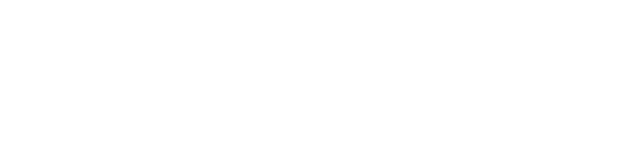
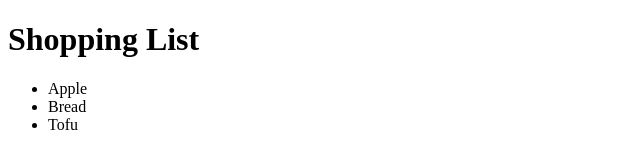
Before and after one commit to VanessaMontoya/week-4--02-october-2018, a plain HTML site: page index.html in a window 1280 px wide. Shown: the whole page, without its empty margins (0-640 px from the left). Drawn offline with Linux system fonts and the light colour scheme.

Commit message:
Add example of an unordered list

```diff
--- a/index.html
+++ b/index.html
@@ -3,7 +3,14 @@
    <head>
       <meta charset="UTF-8">
       <meta name="viewport" content="width=device-width, initial-scale=1.0">
+      <title>Shopping List</title>
    </head>
    <body>
+      <h1>Shopping List</h1>
+      <ul>
+         <li>Apple</li>
+         <li>Bread</li>
+         <li>Tofu</li>
+      </ul>
    </body>
 </html>
```
